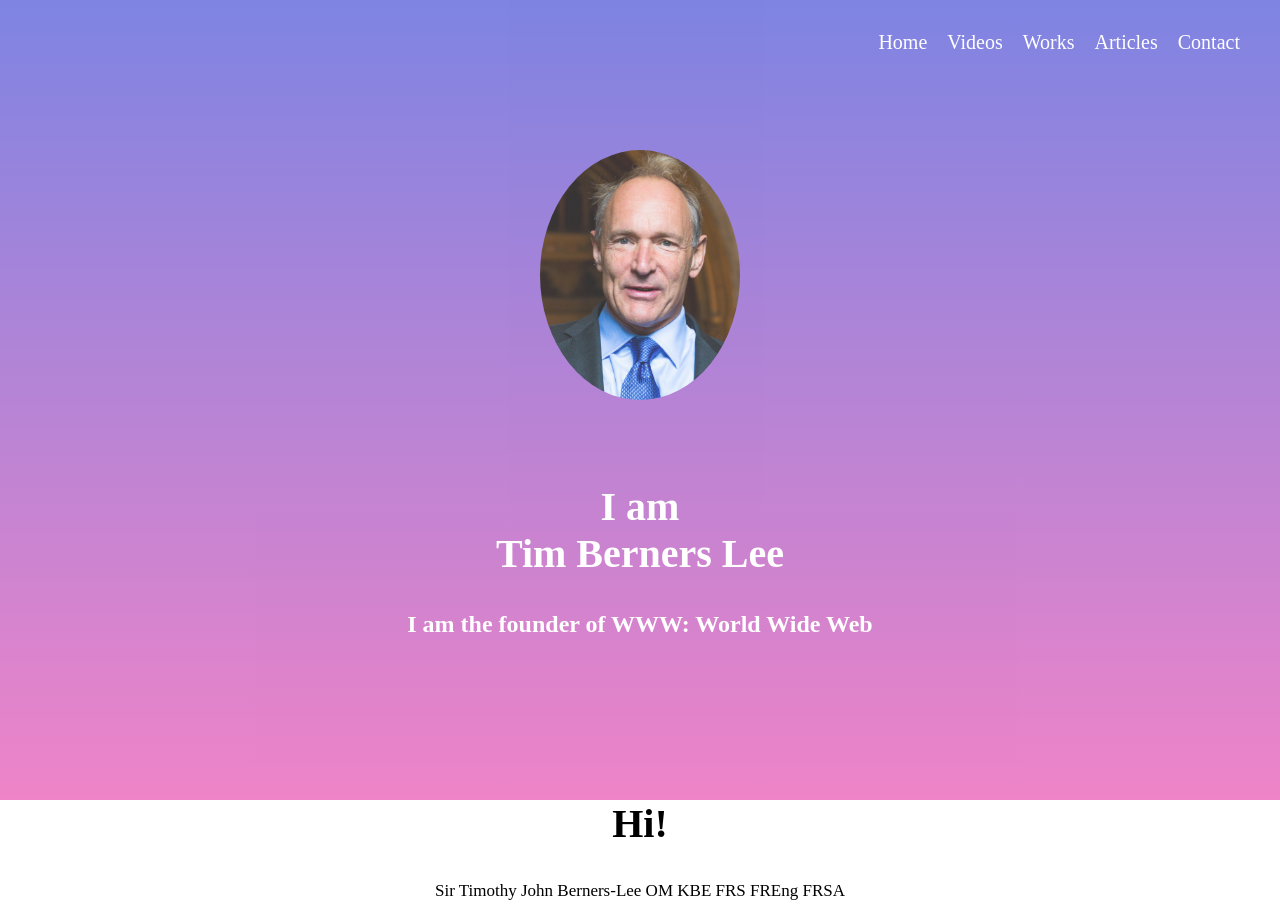
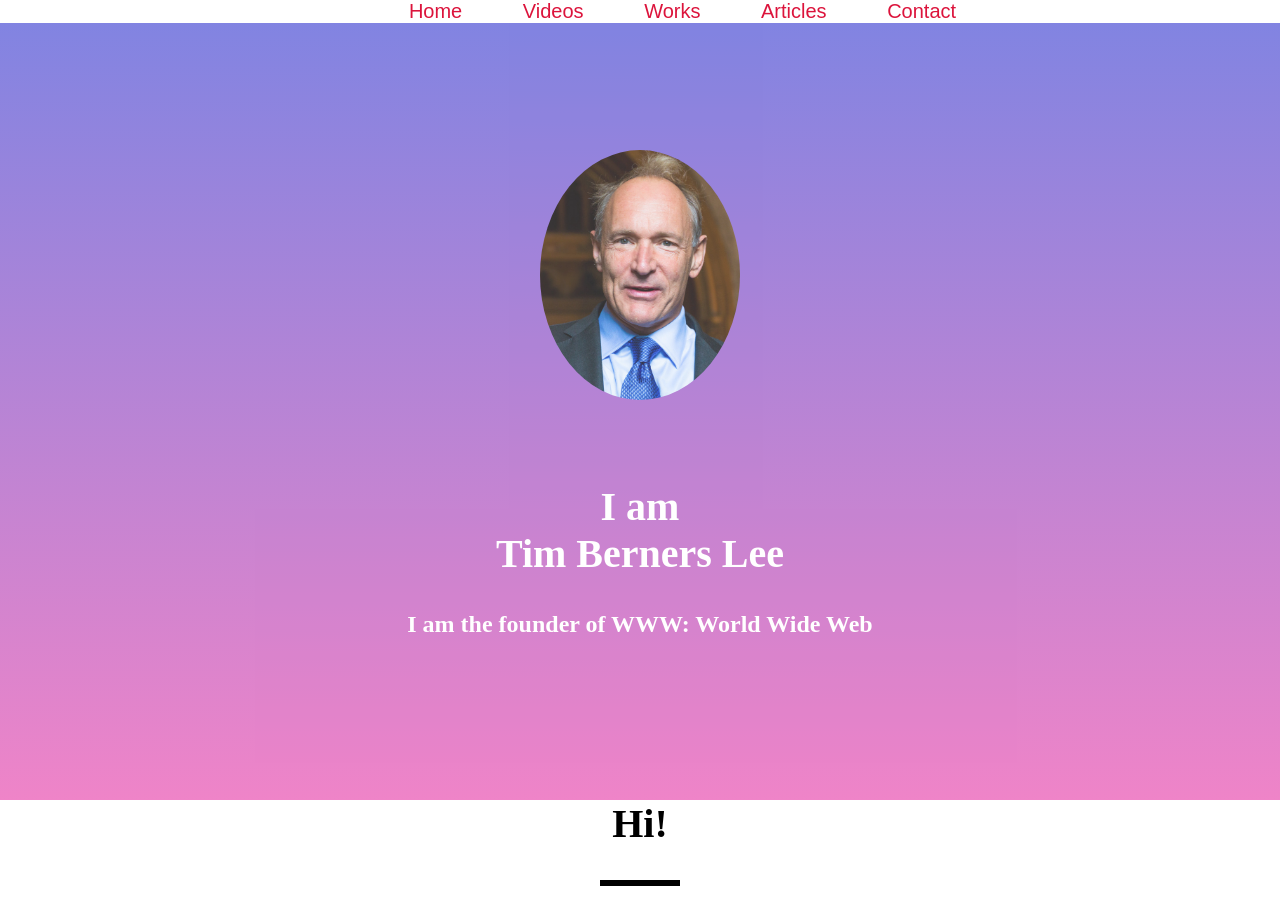
Before and after one commit to awesomefanfilly1453/tim-berners-lee, a plain HTML site: page index.html in a window 1280 px wide. Shown: the top 904 px of the page. Drawn offline with Linux system fonts and the light colour scheme.

Commit message:
Add files via upload

```diff
--- a/index.html
+++ b/index.html
@@ -2,28 +2,29 @@
 
 <head>
     <title> Tim Berners Lee </title>
+    <link rel="stylesheet" href="https://cdnjs.cloudflare.com/ajax/libs/font-awesome/4.7.0/css/font-awesome.min.css">
     <link rel="stylesheet" href="style.css">
 </head>
 
 <body>
-
+ <center>
     <ul class="menu">
         <li class="link">
-    Home
+            <a href="#welcome">Home</a>
         </li>
-     <li class="link">Videos
+        <li class="link"> <a href="#vidio">Videos</a>
         </li>
-     <li class="link">
-Works
+        <li class="link"> <a href="#work">Works</a>
+
         </li>
-     <li class="link">
-    Articles
+        <li class="link"><a href="#article">Articles</a>
+
         </li>
-     <li class="link">
-    Contact
+        <li class="link"><a href="#contact">Contact</a>
+
         </li>
     </ul>
-    <center>
+
         <section id="welcome">
             <div> <img src="Sir_Tim_Berners-Lee_(cropped).jpg">
                 <h1> I am <br>
@@ -37,19 +38,20 @@
             <h1>
                 Hi!
             </h1>
-    <div id="line"></div>
+            <div class="line"></div>
             <p>
                 Sir Timothy John Berners-Lee OM KBE FRS FREng FRSA FBCS (born 8 June 1955), also known as TimBL, is an English computer scientist best known as the inventor of the World Wide Web. He is a Professorial Fellow of Computer Science at the University of Oxford and a professor at the Massachusetts Institute of Technology (MIT). Berners-Lee proposed an information management system on 12 March 1989, then implemented the first successful communication between a Hypertext Transfer Protocol (HTTP) client and server via the Internet in mid-November.
                 <br>
                 Berners-Lee is the director of the World Wide Web Consortium (W3C), which oversees the continued development of the Web. He co-founded (with his wife-to-be Rosemary Leith) the World Wide Web Foundation. He is a senior researcher and holder of the 3Com founder's chair at the MIT Computer Science and Artificial Intelligence Laboratory (CSAIL). He is a director of the Web Science Research Initiative (WSRI) and a member of the advisory board of the MIT Center for Collective Intelligence. In 2011, he was named as a member of the board of trustees of the Ford Foundation. He is a founder and president of the Open Data Institute and is currently an advisor at social network MeWe.[
-        </p> </section>
+            </p>
+        </section>
 
 
         <section id="vidio">
             <h1>
                 Videos
             </h1>
-    <div id="line"></div>
+            <div class="line"></div>
             <br>
             <iframe width="850" height="480" src="https://www.youtube.com/embed/OM6XIICm_qo" title="YouTube video player" frameborder="0" allow="accelerometer; autoplay; clipboard-write; encrypted-media; gyroscope; picture-in-picture" allowfullscreen></iframe>
             <br>
@@ -64,7 +66,7 @@
             <h1>
                 Works
             </h1>
-    <div id="line"></div>
+            <div class="line"></div>
             <iframe width="900" height="500" src="https://en.wikipedia.org/wiki/Tim_Berners-Lee#Career_and_research"> </iframe>
         </section>
 
@@ -72,7 +74,7 @@
             <h1>
                 Articles
             </h1>
-    <div id="line"></div>
+            <div class="line"></div>
             <br>
             <a class="news" href="https://webfoundation.org/2019/03/web-birthday-30/" target="_blank">30 years on, what’s next #ForTheWeb?
             </a>
@@ -80,5 +82,24 @@
             <a class="news" href="https://webfoundation.org/about/sir-tim-berners-lee/" target="_blank">Sir Tim Berners-Lee
             </a>
         </section>
-    </center> </body>
+
+
+        <section id="contact">
+            <h1>
+                Contact
+            </h1>
+            <div class="line"></div>
+            <iframe src="https://www.google.com/maps/embed?pb=!1m18!1m12!1m3!1d15714.979253020383!2d76.25496072736226!3d10.037904335202006!2m3!1f0!2f0!3f0!3m2!1i1024!2i768!4f13.1!3m3!1m2!1s0x3b08120b5dc9c839%3A0x8fc7b9c26f71093!2sMoolampilly%2C%20Ernakulam%2C%20Kerala%20682027!5e0!3m2!1sen!2sin!4v1630663569654!5m2!1sen!2sin" width="100%" height="450" style="border:0;" allowfullscreen="" loading="lazy"></iframe>
+            <div class="contact-1">
+                <a href="mailto:celestiluna209@gmail.com?Subject=Hello">
+                    <i class="fa fa-envelope"></i>
+                    &nbsp;&nbsp;
+                    <h3>celestiluna2009@gmail.com</h3>
+                </a>
+            </div>
+        </section>
+
+    </center>
+</body>
+
 </html>
--- a/style.css
+++ b/style.css
@@ -12,6 +12,7 @@
 height: 6px;
 width:80px;
 margin:8px auto;
+    background-color: black;
 
 }
 #welcome{
@@ -33,25 +34,28 @@
 .menu{
   list-style:none;
   z-index:10;
-  position:absolute;
-  top:10px;
-  right:30px;
+  position:fixed;
+  top:0px;
   cursor:pointer;
+    width:100%;
+    background:white;
+    margin-top: 0px;
 }
 .link{
-  float:left;
-  padding-top:5px;
-  padding-bottom:5px;
-  padding-right:10px;
-  padding-left:10px;
-    color:white;
+    display: inline;
+  padding-right:25px;
+  padding-left:30px;
   font-size:20px;
+font-family: fantasy;
 }
 .link:hover{
-  background-color:dodgerblue;
+  text-decoration: underline;
+    font-size: 25px;
 }
 a{
     text-decoration: none;
+    color:crimson;
+text-shadow: 2px 2px gains boro;
 }
 .news{
     font-size: 20px;
@@ -68,3 +72,7 @@
 p{
 max-width: 450px; margin: 25px auto; font-size: 17px; line-height: 1.3;
 }
+#contact{
+    background:lightpink;
+color:white;
+}
```
Lines whose indentation alone changed are shown as unchanged.
